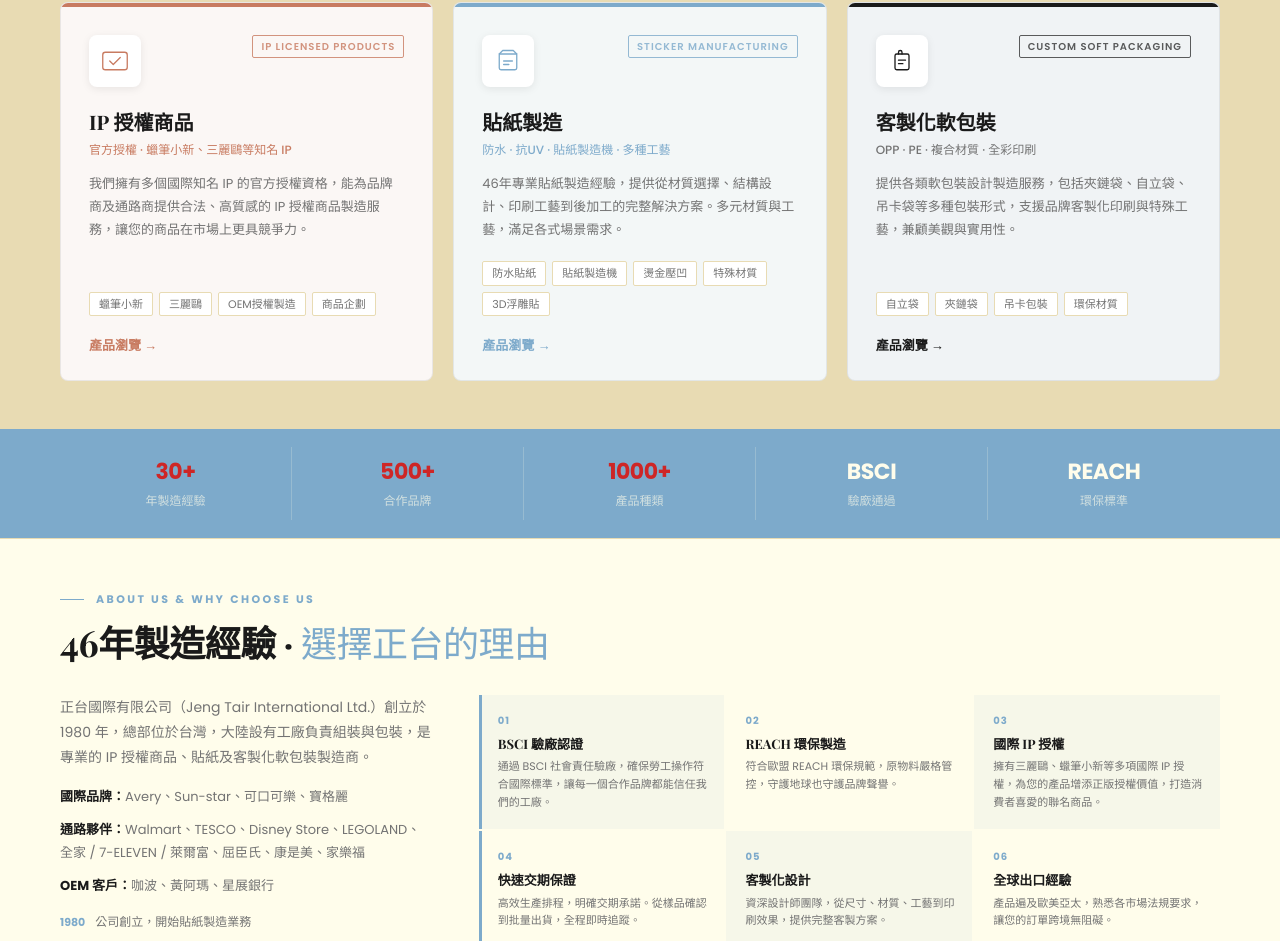
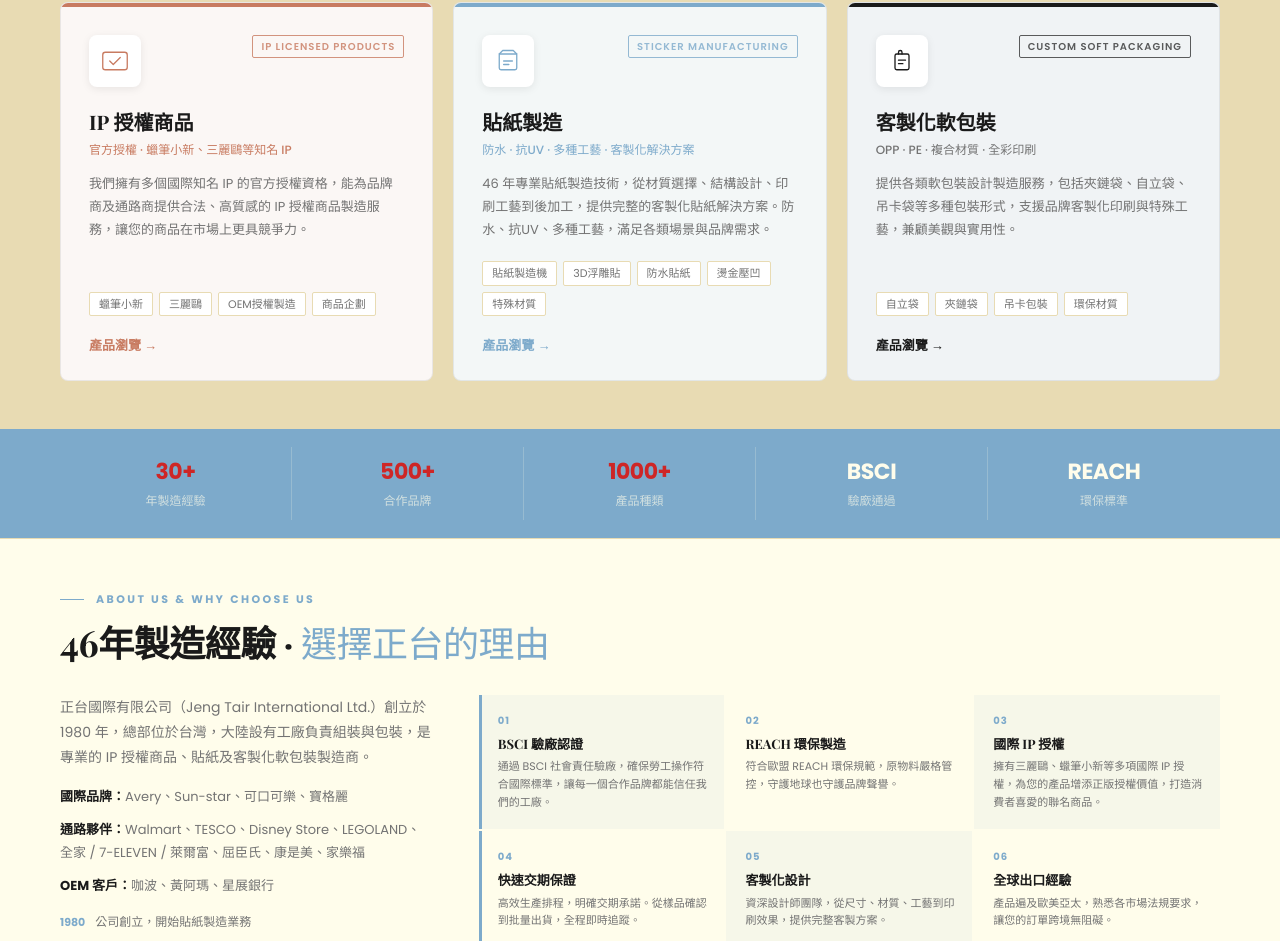
Before and after one commit to JengTair/website-official, a Next.js app: page / in a window 1280 px wide. Shown: the part 860-1801 px from the top of the page. Built offline with nearby package versions, Linux system fonts and the light colour scheme.

Commit message:
fix: align homepage sticker card copy

```diff
--- a/src/components/Hero.tsx
+++ b/src/components/Hero.tsx
@@ -384,10 +384,10 @@ export default function Hero({ description, cta }: HeroProps) {
                   <span style={{ fontSize: 10, fontWeight: 600, letterSpacing: '0.1em', color: BLUE, border: `1px solid ${BLUE}`, borderRadius: 2, padding: '3px 8px', textTransform: 'uppercase', opacity: 0.8 }}>Sticker Manufacturing</span>
                 </div>
                 <h3 style={{ fontSize: 20, fontWeight: 700, color: G900, marginBottom: 4 }}>貼紙製造</h3>
-                <p style={{ fontSize: 12, color: BLUE, fontWeight: 500, marginBottom: 14 }}>防水 · 抗UV · 貼紙製造機 · 多種工藝</p>
-                <p style={{ fontSize: 13, color: G500, lineHeight: 1.75, marginBottom: 20, flex: 1 }}>46年專業貼紙製造經驗，提供從材質選擇、結構設計、印刷工藝到後加工的完整解決方案。多元材質與工藝，滿足各式場景需求。</p>
+                <p style={{ fontSize: 12, color: BLUE, fontWeight: 500, marginBottom: 14 }}>防水 · 抗UV · 多種工藝 · 客製化解決方案</p>
+                <p style={{ fontSize: 13, color: G500, lineHeight: 1.75, marginBottom: 20, flex: 1 }}>46 年專業貼紙製造技術，從材質選擇、結構設計、印刷工藝到後加工，提供完整的客製化貼紙解決方案。防水、抗UV、多種工藝，滿足各類場景與品牌需求。</p>
                 <div style={{ display: 'flex', flexWrap: 'wrap', gap: 6, marginBottom: 20 }}>
-                  {['防水貼紙', '貼紙製造機', '燙金壓凹', '特殊材質', '3D浮雕貼'].map(t => <span key={t} style={{ fontSize: 11, color: G500, padding: '3px 9px', background: WHITE, borderRadius: 2, border: `1px solid ${SAND}` }}>{t}</span>)}
+                  {['貼紙製造機', '3D浮雕貼', '防水貼紙', '燙金壓凹', '特殊材質'].map(t => <span key={t} style={{ fontSize: 11, color: G500, padding: '3px 9px', background: WHITE, borderRadius: 2, border: `1px solid ${SAND}` }}>{t}</span>)}
                 </div>
                 <a href="/products/sticker" style={{ fontSize: 13, fontWeight: 600, color: BLUE, textDecoration: 'none' }}>產品瀏覽 →</a>
               </div>
```
